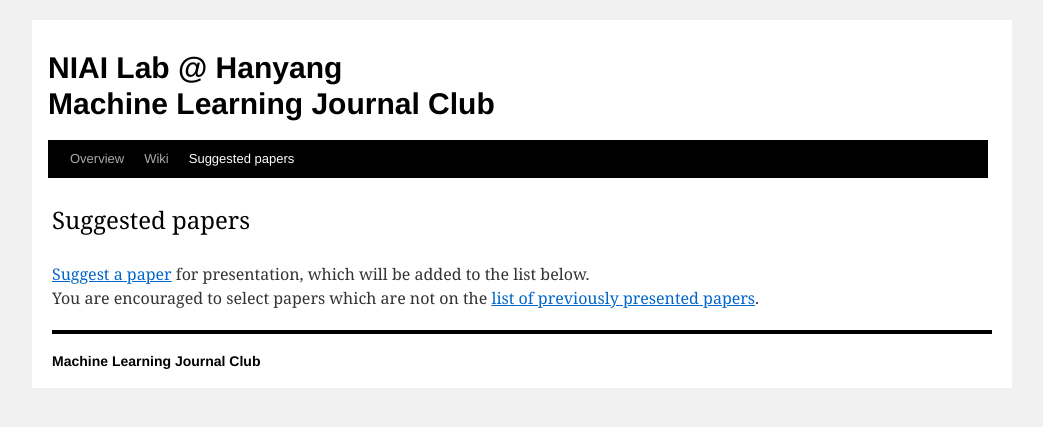
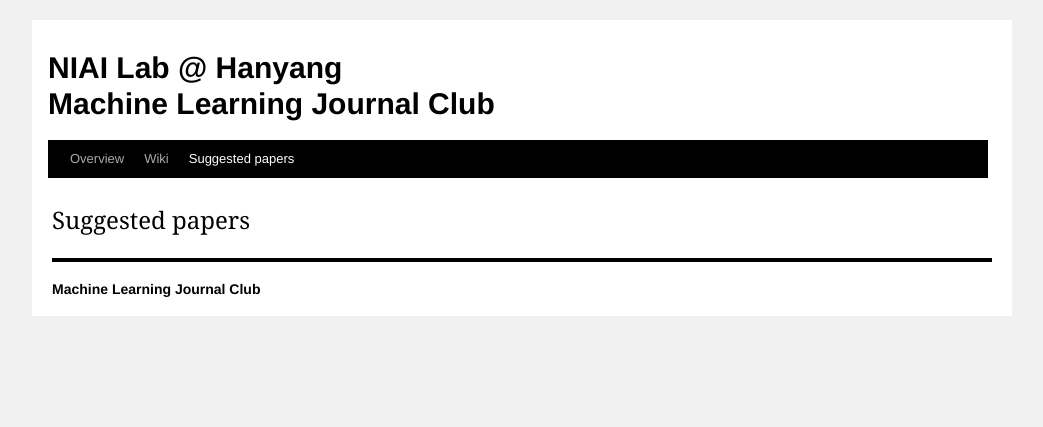
Before and after one commit to niai-lab/GraphML-JC, a Jekyll site: the page built from suggested_reading.html, in a window 1280 px wide. Shown: the top 427 px of the page, without its empty margins (118-1161 px from the left). Built offline with Jekyll 4.4.1, drawn with Linux system fonts in a browser that asks for light colours; part of the change alters nothing that is shown.

Commit message:
Update suggested_reading.html

```diff
--- a/suggested_reading.html
+++ b/suggested_reading.html
@@ -1,8 +1,6 @@
 ---
 layout: default
 title: Suggested papers
-suggestion_link: "https://docs.google.com/forms/d/e/1FAIpQLScmFJ23W1EGECOhZtCl18c9xKahMSkqR1ZQousggBthukt_7Q/viewform"
-sheetsLink_embedded: "https://docs.google.com/spreadsheets/d/e/2PACX-1vSWOuTgP3gELUiFwrou-eVtDljOi96SYmhDzKaCE6CEuxLuYsqHVDi7rau_AOOMMn9-oTqBdMQGEhpR/pubhtml?widget=true&amp;headers=false"
 ---
 
 <div id="content" role="main">
@@ -11,7 +9,7 @@ sheetsLink_embedded: "https://docs.google.com/spreadsheets/d/e/2PACX-1vSWOuTgP3g
     <h2>Suggested papers</h2>
   </p>
 
-  <p><a href="{{ page.suggestion_link }}">Suggest a paper</a> for presentation, which will be added to the list below.<br>You are encouraged to select papers which are not on the <a href="https://docs.google.com/spreadsheets/d/1lklbA2hxiJ-aZZqLkqxexV6iYI2yZ4Usa2Labmkaqws/edit#gid=0">list of previously presented papers</a>.</p>
+
 
 <!--   <div class="entry-content">
     <div>
```
